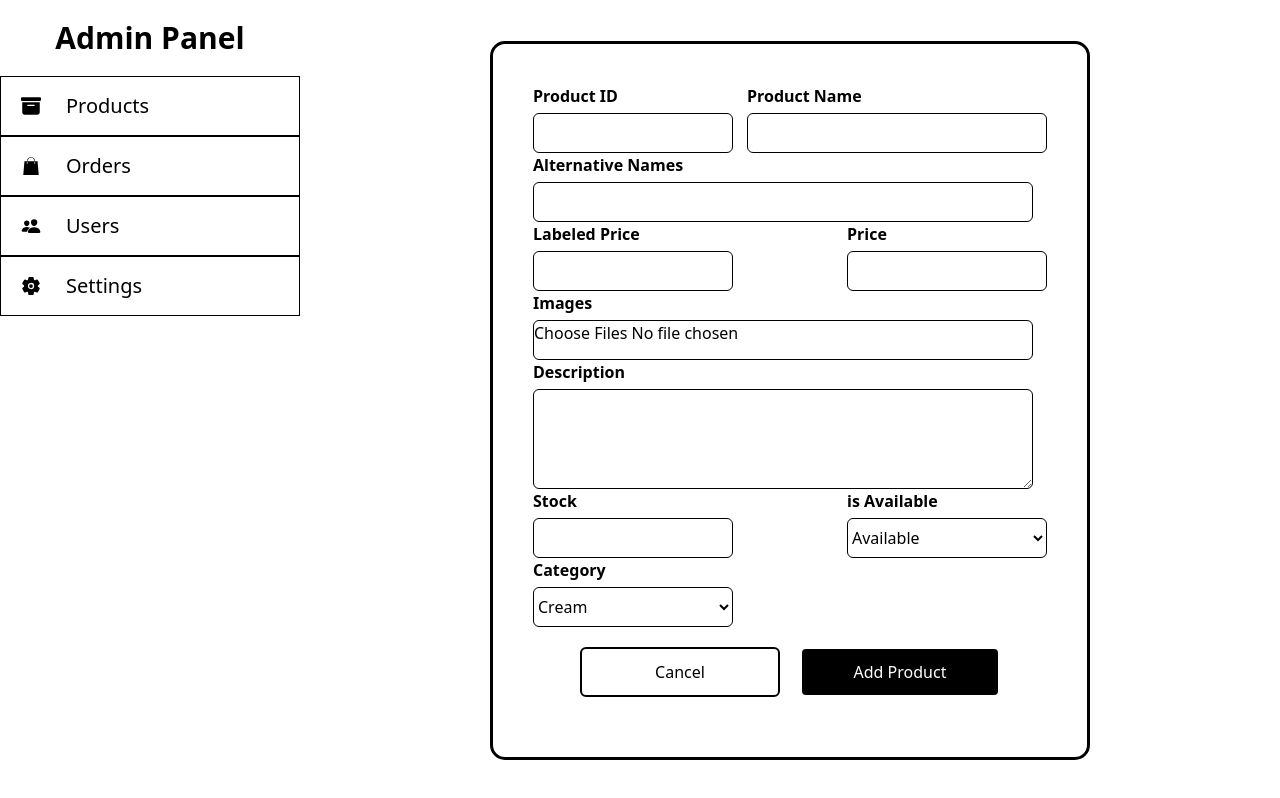
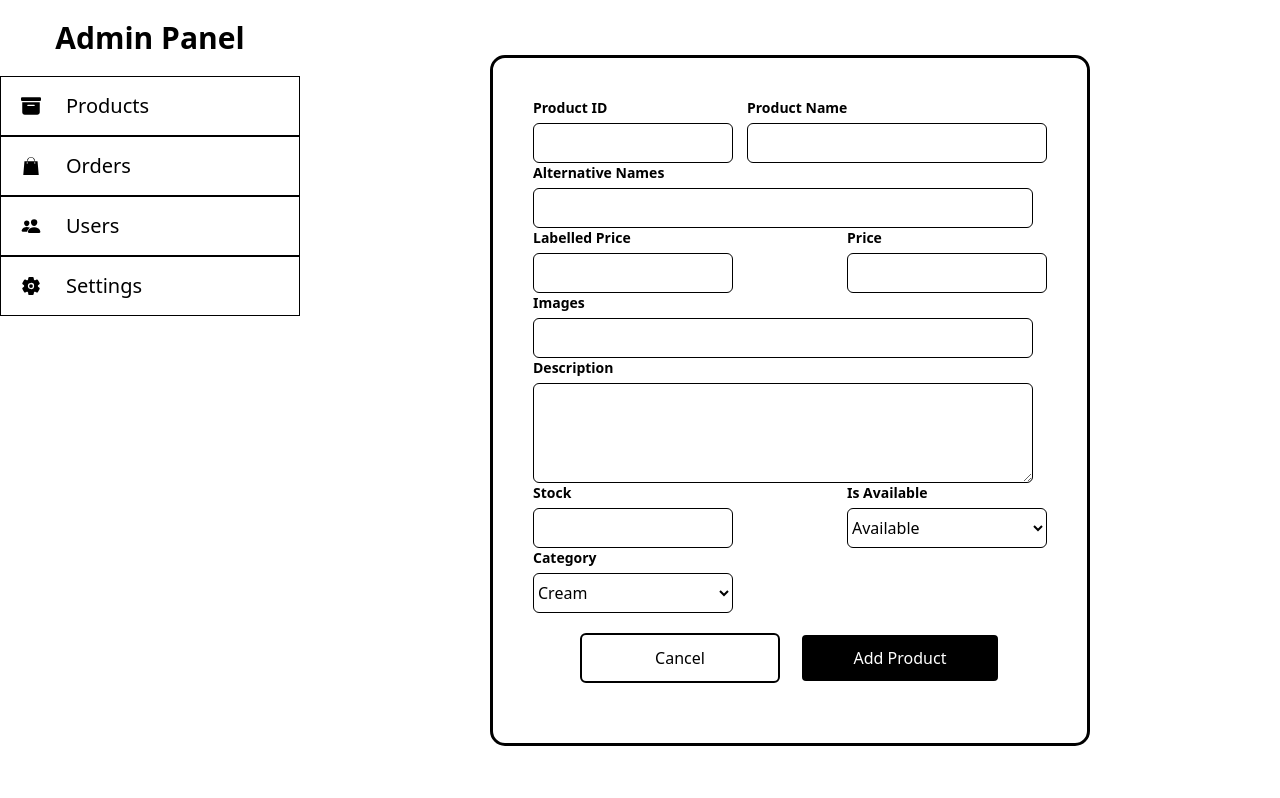
Before and after one commit to viraj992/Skyrek-course-frontend, a React (Vite) app: page /admin/newProduct in a window 1280 px wide. Built offline with nearby package versions, Linux system fonts and the light colour scheme.

Commit message:
matching backend model's inputs ✅  solved

```diff
--- a/src/pages/admin/addProductAdminPage.jsx
+++ b/src/pages/admin/addProductAdminPage.jsx
@@ -1,36 +1,84 @@
+import axios from "axios";
 import { useState } from "react";
-import { Link } from "react-router-dom";
+import toast from "react-hot-toast";
+import { Link, useNavigate } from "react-router-dom";
 
-export default function AddProductPage(){
+export default function AddProductPage() {
 	const [productId, setProductId] = useState("");
 	const [productName, setProductName] = useState("");
 	const [alternativeNames, setAlternativeNames] = useState("");
-    const [labeledPrice, setLabeledPrice] = useState("");
+	const [labelledPrice, setLabelledPrice] = useState("");
 	const [price, setPrice] = useState("");
-    const [images, setImages] = useState([]);
+	const [images, setImages] = useState("");
 	const [description, setDescription] = useState("");
 	const [stock, setStock] = useState("");
 	const [isAvailable, setIsAvailable] = useState(true);
 	const [category, setCategory] = useState("cream");
+    const navigate = useNavigate()
+
+    function handleSubmit(){
+        const altNamesInArray = alternativeNames.split(",")
+        const productData = {
+            productId: productId,
+            name: productName,
+            altNames: altNamesInArray,
+            labelledPrice: labelledPrice,
+            price: price,
+            images: [],
+            description: description,
+            stock: stock,
+            isAvailable: isAvailable,
+            category: category
+        }
+
+        const token = localStorage.getItem("token");
+
+        if(token == null){
+            window.location.href = "/login";
+            return;
+        }
+
+        axios.post(import.meta.env.VITE_BACKEND_URL + "/api/products", productData,
+            {
+                headers:{
+                    Authorization: "Bearer "+token
+                }
+            }
+        ).then(
+            (res)=>{
+                console.log("Product added successfully");
+                console.log(res.data);
+                toast.success("Product added successfully");
+                navigate("/admin/products");
+            }
+        ).catch(
+            (error)=>{
+                console.error("Error adding product:", error);
+                toast.error("Failed to add product");
+            }
+        )
+
+        console.log(productData);
 
 
-    return(
+    }
+
+	return (
 		<div className="w-full h-full flex justify-center items-center">
 			<div className="w-[600px] border-[3px] rounded-[15px] p-[40px] flex flex-wrap justify-between">
-
 				<div className="w-[200px] flex flex-col gap-[5px]">
-                    <label className="tex-sm font-semibold">Product ID</label>
-                    <input type="text"
+					<label className="text-sm font-semibold">Product ID</label>
+					<input
+						type="text"
 						value={productId}
 						onChange={(e) => {
-                        setProductId(e.target.value)
+							setProductId(e.target.value);
 						}}
 						className="w-full border-[1px] h-[40px] rounded-md"
 					/>
 				</div>
-
 				<div className="w-[300px] flex flex-col gap-[5px]">
-                    <label className="tex-sm font-semibold">Product Name</label>
+					<label className="text-sm font-semibold">Product Name</label>
 					<input
 						type="text"
 						value={productName}
@@ -39,7 +87,7 @@ export default function AddProductPage(){
 					/>
 				</div>
 				<div className="w-[500px] flex flex-col gap-[5px]">
-                    <label className="tex-sm font-semibold">Alternative Names</label>
+					<label className="text-sm font-semibold">Alternative Names</label>
 					<input
 						type="text"
 						value={alternativeNames}
@@ -48,16 +96,16 @@ export default function AddProductPage(){
 					/>
 				</div>
 				<div className="w-[200px] flex flex-col gap-[5px]">
-                    <label className="tex-sm font-semibold">Labeled Price</label>
+					<label className="text-sm font-semibold">Labelled Price</label>
 					<input
 						type="number"
-						value={labeledPrice}
-						onChange={(e) => setLabeledPrice(e.target.value)}
+						value={labelledPrice}
+						onChange={(e) => setLabelledPrice(e.target.value)}
 						className="w-full border-[1px] h-[40px] rounded-md"
 					/>
 				</div>
 				<div className="w-[200px] flex flex-col gap-[5px]">
-                    <label className="tex-sm font-semibold">Price</label>
+					<label className="text-sm font-semibold">Price</label>
 					<input
 						type="number"
 						value={price}
@@ -66,18 +114,16 @@ export default function AddProductPage(){
 					/>
 				</div>
 				<div className="w-[500px] flex flex-col gap-[5px]">
-                    <label className="tex-sm font-semibold">Images</label>
+					<label className="text-sm font-semibold">Images</label>
 					<input
-						multiple
-						type="file"
-						onChange={(e) => {
-							setImages(e.target.files);
-						}}
+						type="text"
+						value={images}
+						onChange={(e) => setImages(e.target.value)}
 						className="w-full border-[1px] h-[40px] rounded-md"
 					/>
 				</div>
 				<div className="w-[500px] flex flex-col gap-[5px]">
-                    <label className="tex-sm font-semibold">Description</label>
+					<label className="text-sm font-semibold">Description</label>
 					<textarea
 						value={description}
 						onChange={(e) => setDescription(e.target.value)}
@@ -85,7 +131,7 @@ export default function AddProductPage(){
 					></textarea>
 				</div>
 				<div className="w-[200px] flex flex-col gap-[5px]">
-                    <label className="tex-sm font-semibold">Stock</label>
+					<label className="text-sm font-semibold">Stock</label>
 					<input
 						type="number"
 						value={stock}
@@ -94,7 +140,7 @@ export default function AddProductPage(){
 					/>
 				</div>
 				<div className="w-[200px] flex flex-col gap-[5px]">
-                    <label className="tex-sm font-semibold">is Available</label>
+					<label className="text-sm font-semibold">Is Available</label>
 					<select
 						value={isAvailable}
 						onChange={(e) => {
@@ -107,7 +153,7 @@ export default function AddProductPage(){
 					</select>
 				</div>
 				<div className="w-[200px] flex flex-col gap-[5px]">
-                    <label className="tex-sm font-semibold">Category</label>
+					<label className="text-sm font-semibold">Category</label>
 					<select
 						value={category}
 						onChange={(e) => {
@@ -115,18 +161,24 @@ export default function AddProductPage(){
 						}}
 						className="w-full border-[1px] h-[40px] rounded-md"
 					>
-                        <option value={"cream"}>Cream</option>
-                        <option value={"face wash"}>Face Wash</option>
-                        <option value={"soap"}>Soap</option>
-                        <option value={"fragrance"}>Fragrance</option>
+						<option value="cream">Cream</option>
+						<option value="face wash">Face Wash</option>
+						<option value="soap">Soap</option>
+						<option value="fragrance">Fragrance</option>
 					</select>
 				</div>
 				<div className="w-full flex justify-center flex-row py-[20px]">
-                        <Link to={"/admin/products"} className="w-[200px] h-[50px] bg-white text-black border-[2px] rounded-md flex justify-center items-center">Cancel</Link>
-                        <button className="w-[200px] h-[50px] bg-black text-white border-[2px] rounded-md flex justify-center items-center ml-[20px]">Add Product</button>
-                </div>
-
+					<Link
+						to={"/admin/products"}
+						className="w-[200px] h-[50px] bg-white text-black border-[2px] rounded-md flex justify-center items-center"
+					>
+						Cancel
+					</Link>
+					<button onClick={handleSubmit} className="w-[200px] h-[50px] bg-black text-white border-[2px] rounded-md flex justify-center items-center ml-[20px]">
+						Add Product
+					</button>
 				</div>
 			</div>
-    )
+		</div>
+	);
 }
```
Lines whose indentation alone changed are shown as unchanged.
